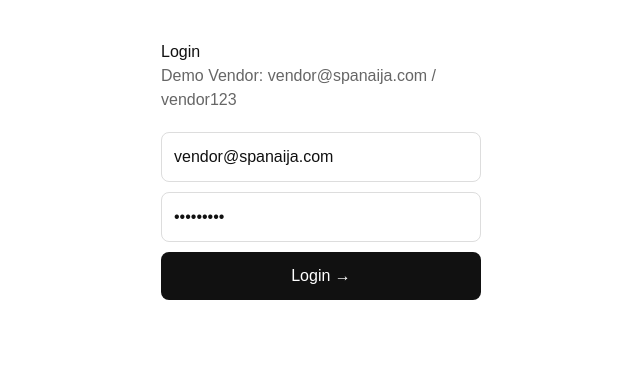
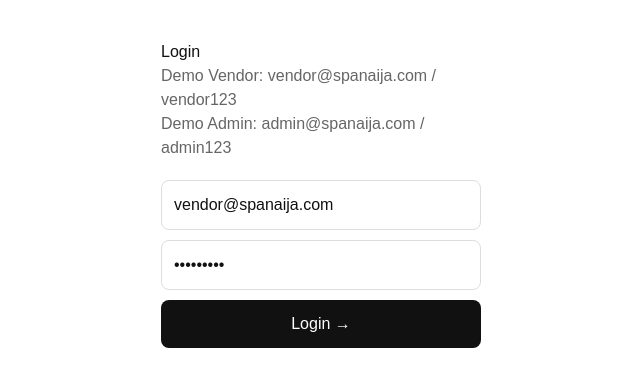
Before and after one commit to Charles-web22/frontend, a Next.js app: page /login in a window 1280 px wide. Shown: the top 386 px of the page, without its empty margins (319-959 px from the left). Built offline with nearby package versions, Linux system fonts and the light colour scheme.

Commit message:
Update page.tsx

```diff
--- a/app/login/page.tsx
+++ b/app/login/page.tsx
@@ -13,7 +13,7 @@ export default function Login() {
   return (
     <main style={{ padding: 40, maxWidth: 400, margin: '0 auto', fontFamily: 'sans-serif', background: '#fff', minHeight: '100vh', color: '#111' }}>
       <h1>Login</h1>
-      <p style={{ color: '#666' }}>Demo Vendor: vendor@spanaija.com / vendor123</p>
+      <p style={{ color: '#666' }}>Demo Vendor: vendor@spanaija.com / vendor123<br />Demo Admin: admin@spanaija.com / admin123</p>
       <form onSubmit={login} style={{ display: 'flex', flexDirection: 'column', gap: 10, marginTop: 20 }}>
         <input value={email} onChange={e => setEmail(e.target.value)} placeholder="Email" style={{ padding: 12, borderRadius: 8, border: '1px solid #ddd' }} />
         <input value={password} onChange={e => setPassword(e.target.value)} type="password" placeholder="Password" style={{ padding: 12, borderRadius: 8, border: '1px solid #ddd' }} />
```
